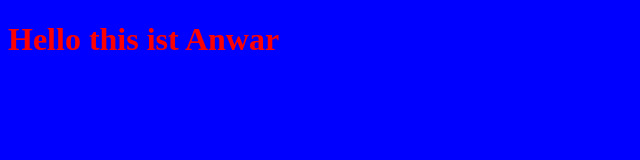
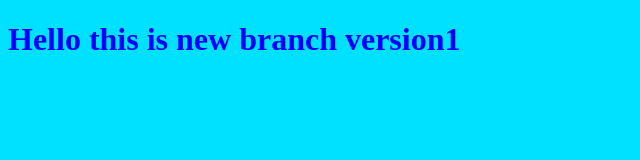
Before and after one commit to norline2/hallo-github, a plain HTML site: page index.html in a window 1280 px wide. Shown: the whole page, without its empty margins (0-640 px from the left). Drawn offline with Linux system fonts and the light colour scheme.

Commit message:
change style from branch version1

```diff
--- a/index.html
+++ b/index.html
@@ -7,7 +7,7 @@
     <link rel="stylesheet" href="style.css">
 </head>
 <body>
-    <h1>Hello this ist Anwar</h1>
+    <h1>Hello this is new branch version1</h1>
     <script src="app.js"></script>
 </body>
 </html>
--- a/style.css
+++ b/style.css
@@ -1,7 +1,7 @@
 h1{
-    color: red;
+    color: blue;
 
 }
 body{
-    background: blue;
+    background: rgb(0, 225, 255);
 }
```
